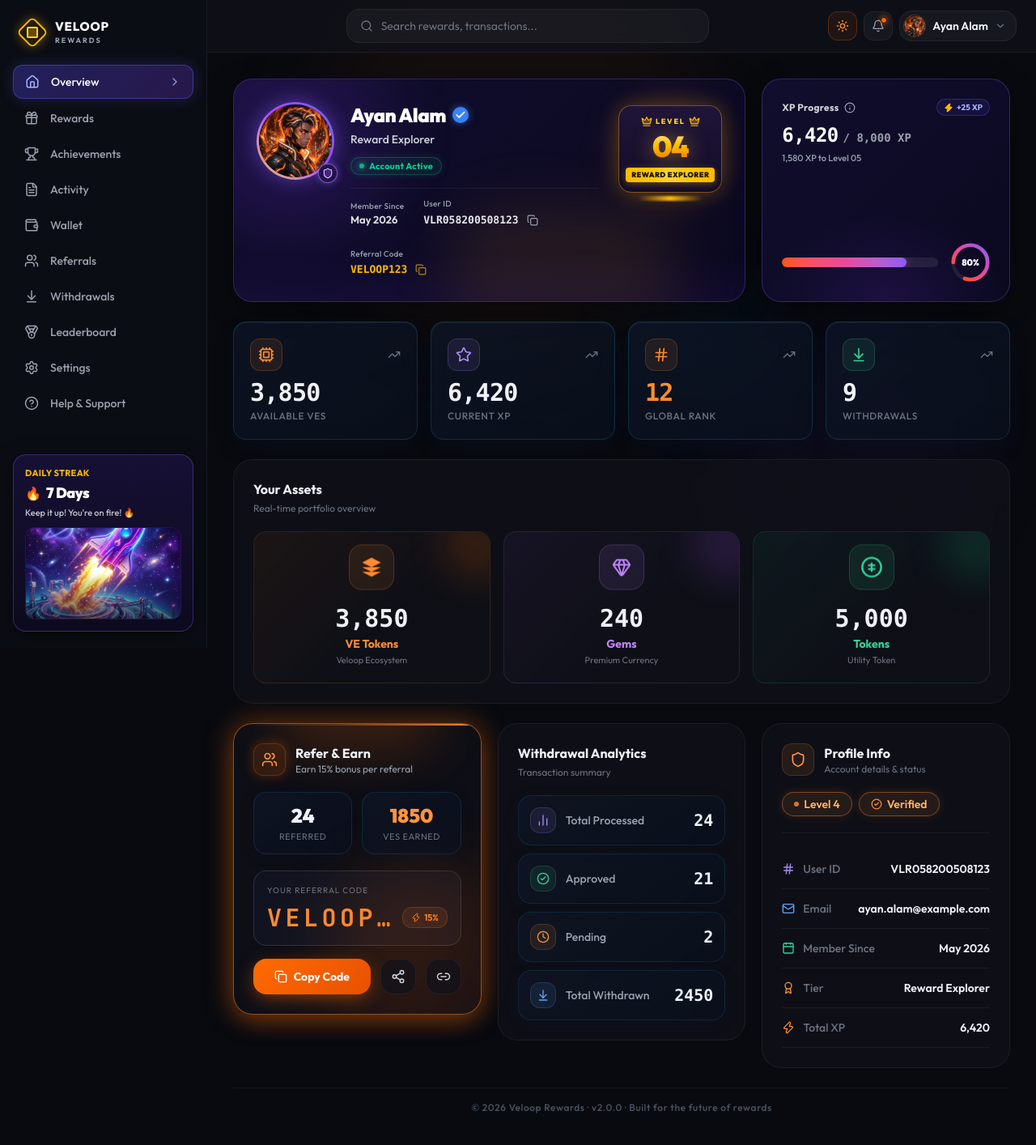
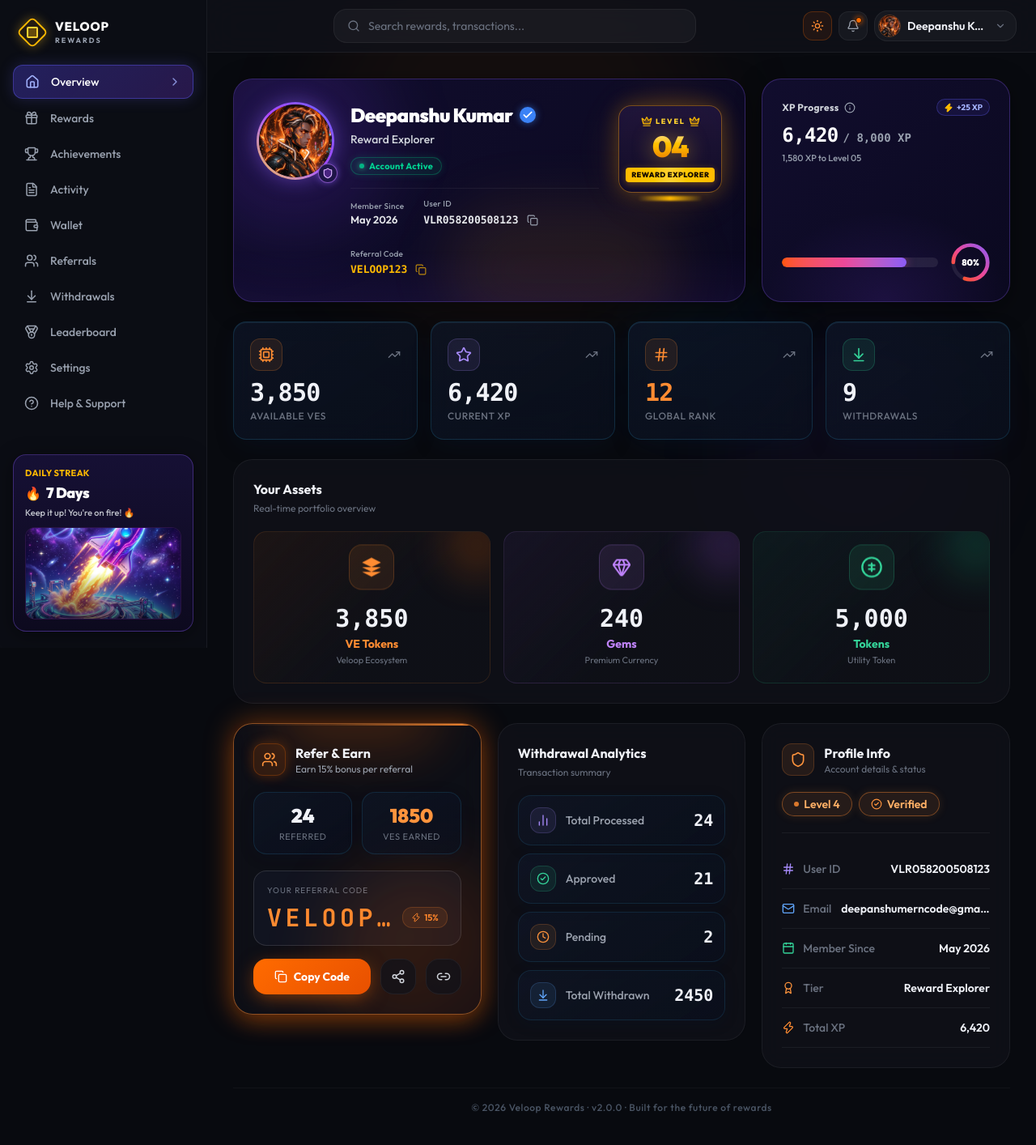
Before and after one commit to DEEPANSHU-KUMAR96/VELOOP-Rewards-user-profile, a React (Vite) app in the folder veloop-rewards-user-profile/: page / in a window 1280 px wide. Shown: the top 1414 px of the page at 81% size. Built offline with nearby package versions, Linux system fonts and the light colour scheme.

Commit message:
feat: implement HeroBanner component and mock user data for profile page

```diff
--- a/veloop-rewards-user-profile/src/components/profile/HeroBanner.jsx
+++ b/veloop-rewards-user-profile/src/components/profile/HeroBanner.jsx
@@ -90,7 +90,7 @@ export const HeroBanner = () => {
               {/* Name + Verified Badge */}
               <div className="flex items-center justify-center sm:justify-start gap-2 flex-wrap mb-1">
                 <h1 className="text-xl sm:text-2xl font-black text-white tracking-tight">
-                  {userData.displayName || userData.username || 'Ayan Alam'}
+                  {userData.displayName || userData.username || 'Deepanshu Kumar'}
                 </h1>
                 {userData.isVerified && (
                   <div className="w-5 h-5 rounded-full bg-[#3b82f6] flex items-center justify-center text-white shadow-[0_0_10px_rgba(59,130,246,0.6)]" title="Verified Account">
--- a/veloop-rewards-user-profile/src/data/mockUserData.js
+++ b/veloop-rewards-user-profile/src/data/mockUserData.js
@@ -1,7 +1,7 @@
 export const initialUserData = {
   id: 'VLR058200508123',
-  username: 'Ayan Alam',
-  displayName: 'Ayan Alam',
+  username: 'Deepanshu Kumar',
+  displayName: 'Deepanshu Kumar',
   avatar: '/avatar.jpg',
   level: 4,
   isVerified: true,
@@ -34,13 +34,13 @@ export const initialUserData = {
     totalWithdrawn: 2450,
   },
   memberSince: 'May 2026',
-  email: 'ayan.alam@example.com',
+  email: 'deepanshumerncode@gmail.com',
 };
 
 export const activeUserData = {
   id: 'VLR058200508123',
-  username: 'Ayan Alam',
-  displayName: 'Ayan Alam',
+  username: 'Deepanshu Kumar',
+  displayName: 'Deepanshu Kumar',
   avatar: '/avatar.jpg',
   level: 4,
   isVerified: true,
@@ -73,5 +73,5 @@ export const activeUserData = {
     totalWithdrawn: 2450,
   },
   memberSince: 'May 2026',
-  email: 'ayan.alam@example.com',
+  email: 'deepanshumerncode@gmail.com',
 };
```
